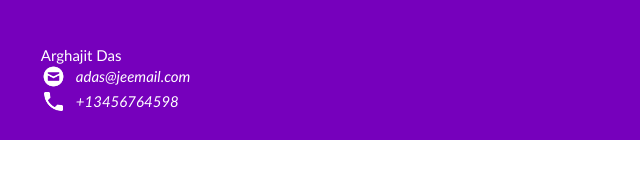
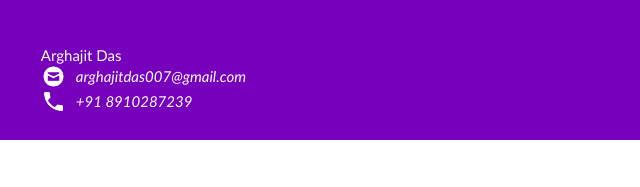
Before and after one commit to M7-07/Demo-Portfolio, a plain HTML site: page index.html in a window 1280 px wide. Shown: the top 187 px of the page, 5-645 px from the left. Drawn offline with Linux system fonts and the light colour scheme; grey boxes are pictures that could not be loaded.

Commit message:
index.html

```diff
--- a/index.html
+++ b/index.html
@@ -16,7 +16,7 @@
               src="html_finalprojimages/envelope.png"
               alt="https://icons8.com/icon/124377/circled-envelope"
             />
-            adas@jeemail.com
+            arghajitdas007@gmail.com
           </div>
           <div style="clear: both"></div>
           <div class="contact_info">
@@ -24,7 +24,7 @@
               src="html_finalprojimages/phone.png"
               alt="https://icons8.com/icon/124377/circled-envelope"
             />
-            +13456764598
+            +91 8910287239
           </div>
         </div>
         <div class="topdiv">
```
